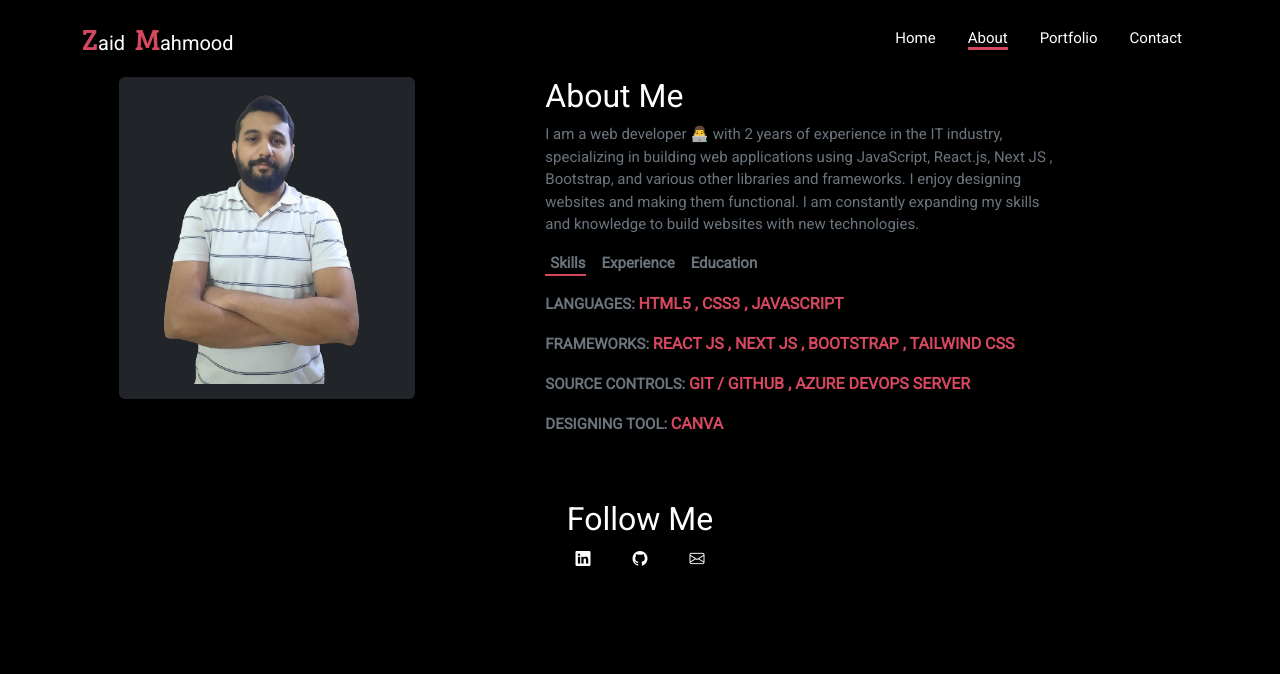
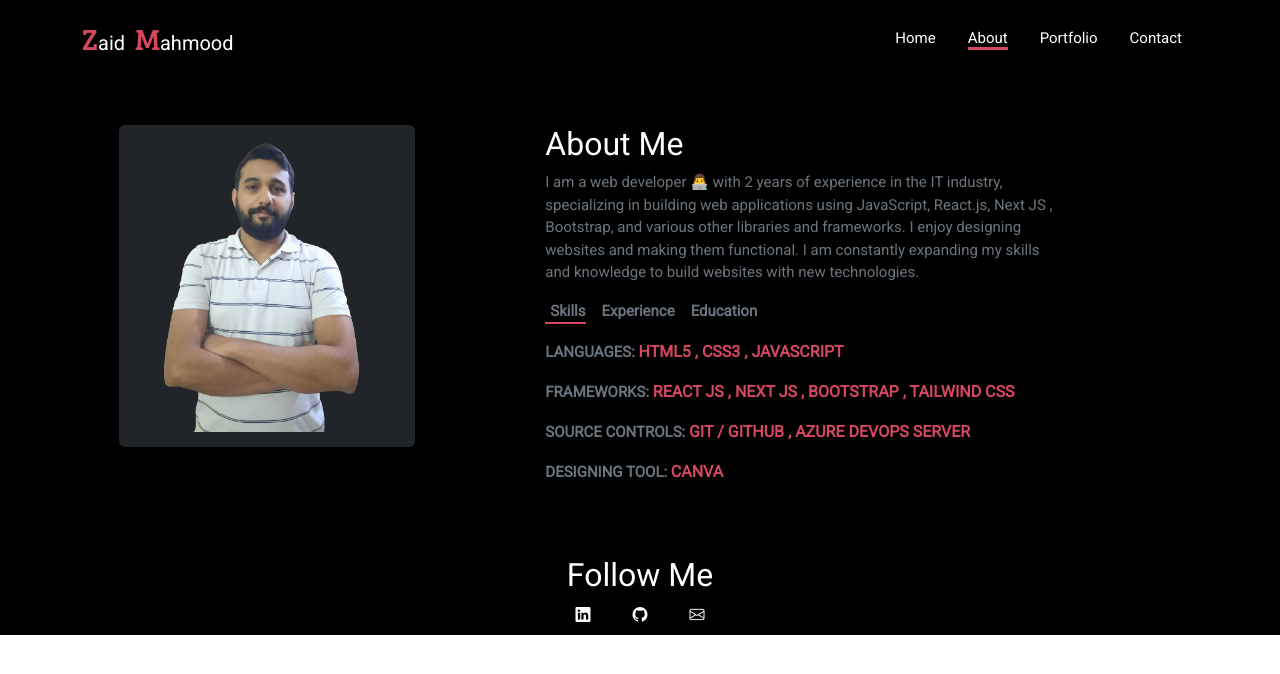
Before and after one commit to Zaid-Mahmood/my-portfolio, a React (Create React App) app: page /about in a window 1280 px wide. Shown: the top 674 px of the page. Built offline with nearby package versions, Linux system fonts and the light colour scheme.

Commit message:
height error re-fixed

```diff
--- a/src/App.css
+++ b/src/App.css
@@ -4,6 +4,7 @@
     font-size: 15px;
     background-color: black;
     overflow: hidden;
+    height: fit-content;
 }
 .verticalBackground{
     background-color: black;
--- a/src/Components/About.js
+++ b/src/Components/About.js
@@ -7,8 +7,8 @@ function About() {
     setActiveState(tab)
   }
   return (
-    <div style={{height : "100vh"}}>
-    <div className='container-fluid aboutSection'>
+    <div>
+    <div className='container-fluid aboutSection my-5'>
 
       <div className='col-md-12'>
         <div className='row'>
@@ -100,10 +100,8 @@ function About() {
       </div>
 
     </div>
-    <div>
         <Footer />
       </div>
-    </div>
   )
 }
 
--- a/src/Components/Footer.js
+++ b/src/Components/Footer.js
@@ -1,7 +1,7 @@
 import "../Styles/Footer.css";
 function Footer() {
     return (
-        <div className='footerSection pt-5'>
+        <div className='footerSection py-2'>
             <div className='followText text-center'>
                 <h2>Follow Me</h2>
 
--- a/src/Components/Home.js
+++ b/src/Components/Home.js
@@ -6,7 +6,8 @@ import Footer from './Footer';
 function Home() {
 
   return (
-    <div className='position-relative' style={{height : "100vh"}}>
+    <div className='position-relative' style={{height : "100vh"}} >
+      <div className='position-absolute top-0'>
       <div className='homeWidth'>
         <div className='container'>
           <div className='row'>
@@ -22,7 +23,7 @@ function Home() {
                 <button className='resumePdf'><a className='resumeAnchor' href={resume} download="Resume.pdf">Download CV</a></button>
               </div>
 
-              <div className="col-md-6" style={{ marginTop: "15%", marginBottom: "10%" }} >
+              <div className="col-md-6" style={{ marginTop: "10%", marginBottom: "5%" }} >
                 <div className='d-flex align-items-center justify-content-end homePhotoSize'>
                   <div className="position-relative">
                     <div
@@ -117,7 +118,8 @@ function Home() {
         </div>
         <div className='col-md-1'></div>
       </div>
-      <div className='position-absolute  start-50 bottom-0 translate-middle'>
+      </div>
+      <div  className='position-absolute start-50 bottom-0 translate-middle'>
       <Footer/>
       </div>
     </div>
```
